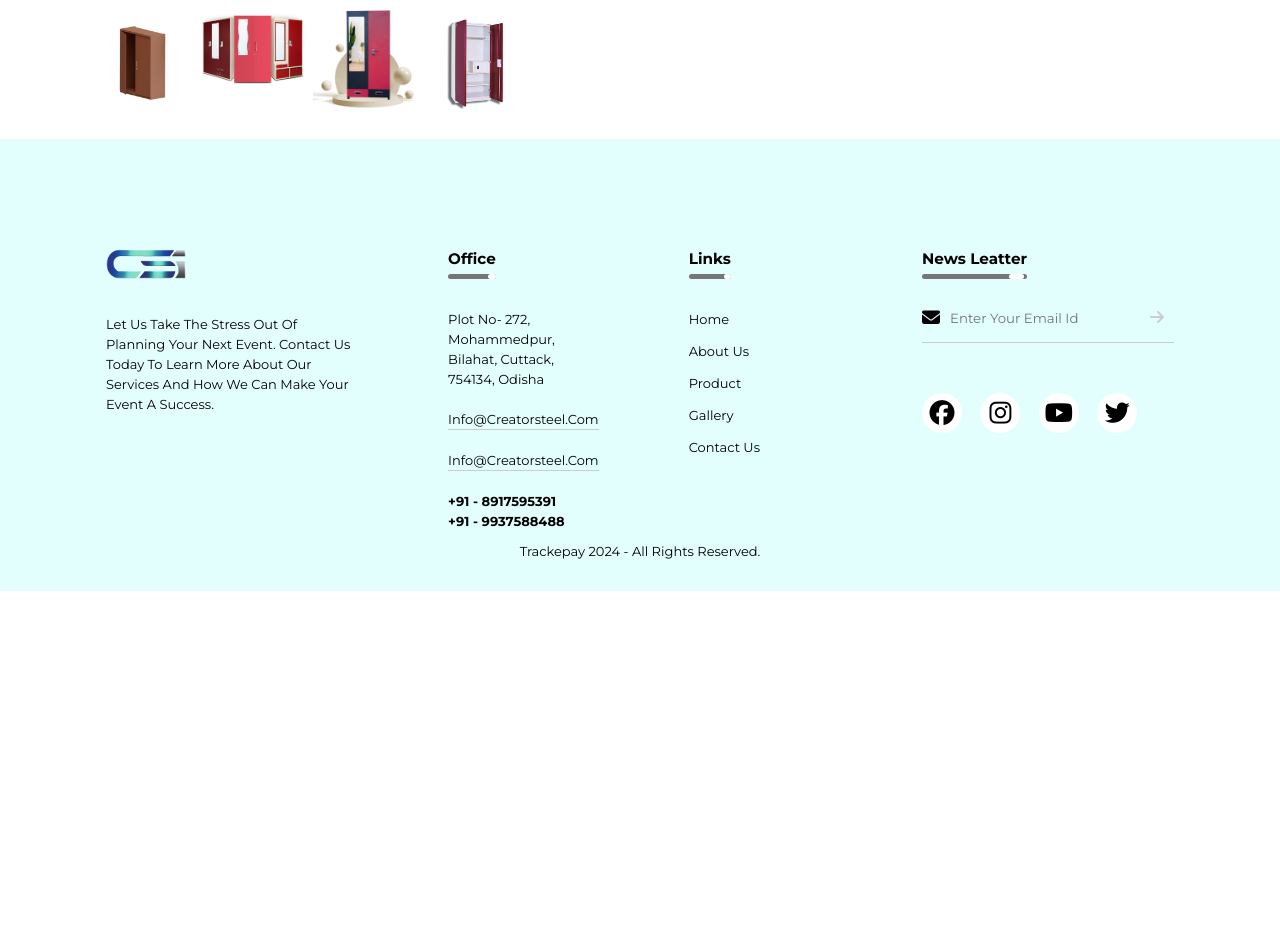
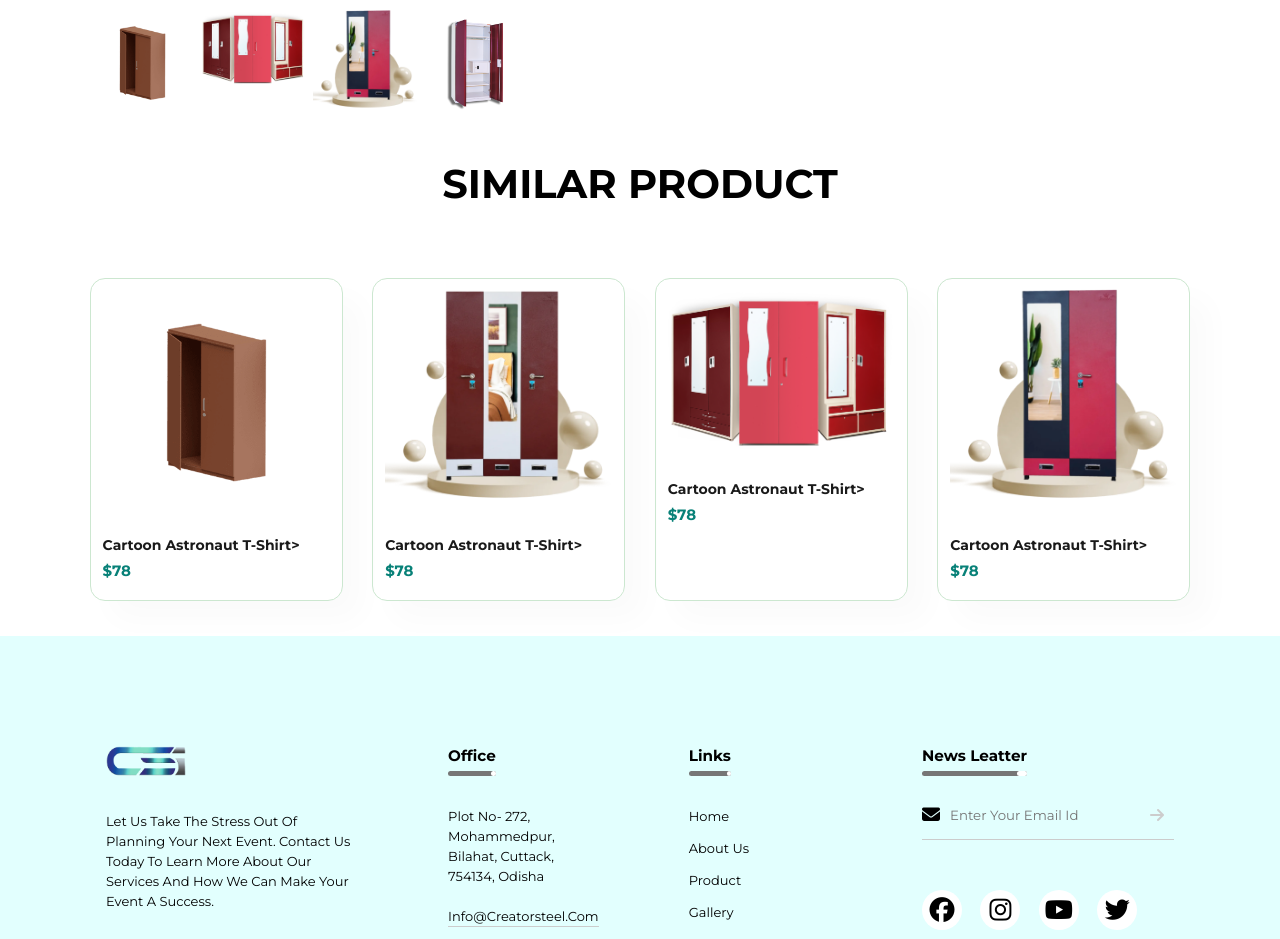
Before and after one commit to Coderbiswajit2021/creator-steel, a plain HTML site: page sproduct.html in a window 1280 px wide. Shown: the part 860-1799 px from the top of the page. Before the commit the page ends 1451 px from the top, so only its background shows below. Drawn offline with nearby package versions, Linux system fonts and the light colour scheme.

Commit message:
update-2

```diff
--- a/sproduct.html
+++ b/sproduct.html
@@ -97,7 +97,44 @@
                 Truly comfortable and easy to wear in every season it is insulating in winter and breathable in
                 summer</p>
 
-                <a href="contact.html" class="btn">Buy Now</a>
+            <a href="contact.html" class="btn">Buy Now</a>
+        </div>
+    </section>
+
+    <section id="product1" class="section-p1">
+        <!-- <h2>Featured Products</h2>
+        <p>Summer Collection</p> -->
+        <h1 class="heading">Similar Product</h1>
+        <div class="pro-container">
+            <div class="pro" onclick="window.location.href='sproduct.html';">
+                <img src="images/img-1.png" alt="">
+                <div class="des">
+                    <h5>Cartoon Astronaut T-shirt></h5>
+                    <h4>$78</h4>
+                </div>
+            </div>
+            <div class="pro" onclick="window.location.href='sproduct.html';">
+                <img src="images/img-1.webp" alt="">
+                <div class="des">
+                    <h5>Cartoon Astronaut T-shirt></h5>
+                    <h4>$78</h4>
+                </div>
+            </div>
+            <div class="pro" onclick="window.location.href='sproduct.html';">
+                <img src="images/img-2.png" alt="">
+                <div class="des">
+                    <h5>Cartoon Astronaut T-shirt></h5>
+                    <h4>$78</h4>
+                </div>
+            </div>
+            <div class="pro" onclick="window.location.href='sproduct.html';">
+                <img src="images/img-2.webp" alt="">
+                <div class="des">
+                    <h5>Cartoon Astronaut T-shirt></h5>
+                    <h4>$78</h4>
+                </div>
+            </div>
+
         </div>
     </section>
 
--- a/style.css
+++ b/style.css
@@ -1140,5 +1140,8 @@ footer .footer-row .col .footer-logo {
     .call-style {
         bottom: 60px;
     }
+    #product1 .pro{
+        width: 100%;
+    }
 
 }
```
